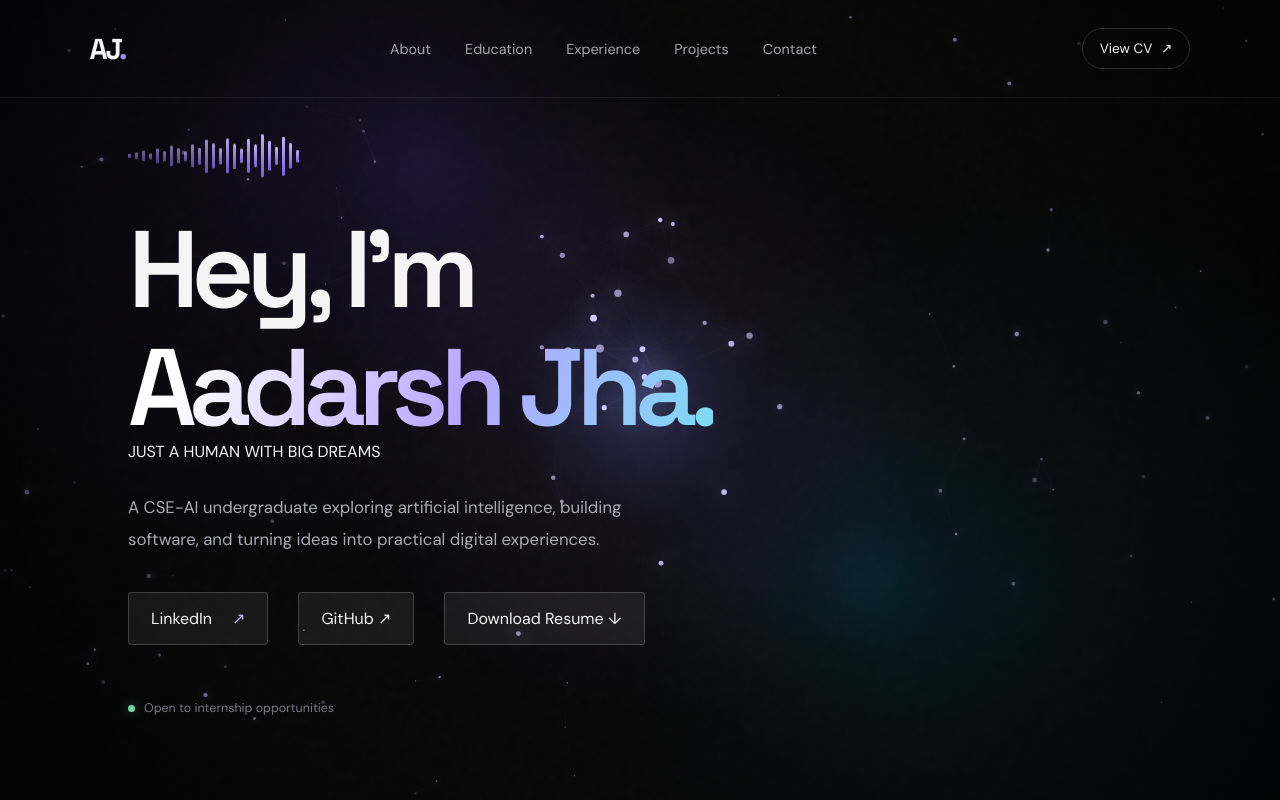
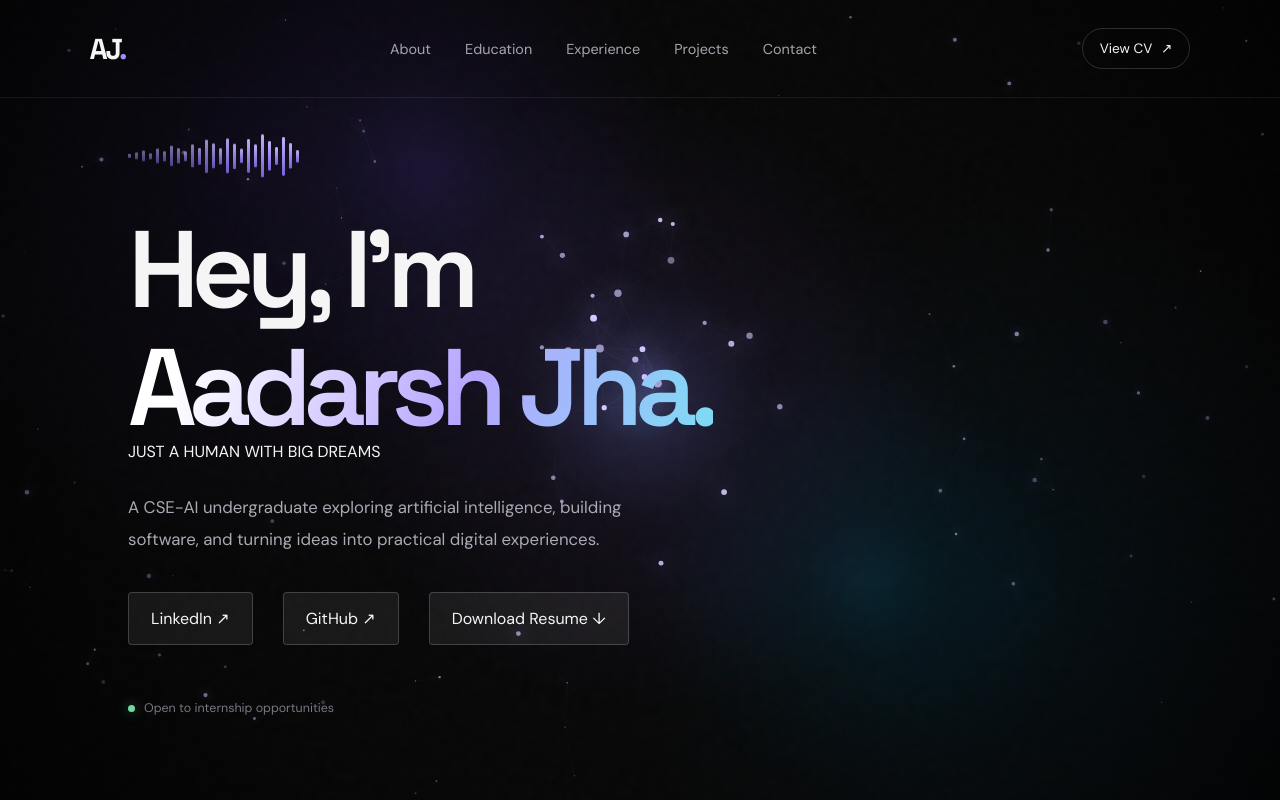
Before and after one commit to Aadarsh2006/Aadarsh_Jha_Portfolio, a React (Vite) app: page / in a window 1280 px wide. Shown: the top 800 px of the page. Built offline with nearby package versions, Linux system fonts and the light colour scheme.

Commit message:
Fix button layout in App.jsx

```diff
--- a/src/App.jsx
+++ b/src/App.jsx
@@ -46,7 +46,7 @@ function App() {
   rel="noreferrer"
   className="hero-button"
 >
-  LinkedIn <span>↗</span>
+  LinkedIn ↗
 </a>
 
 
```
